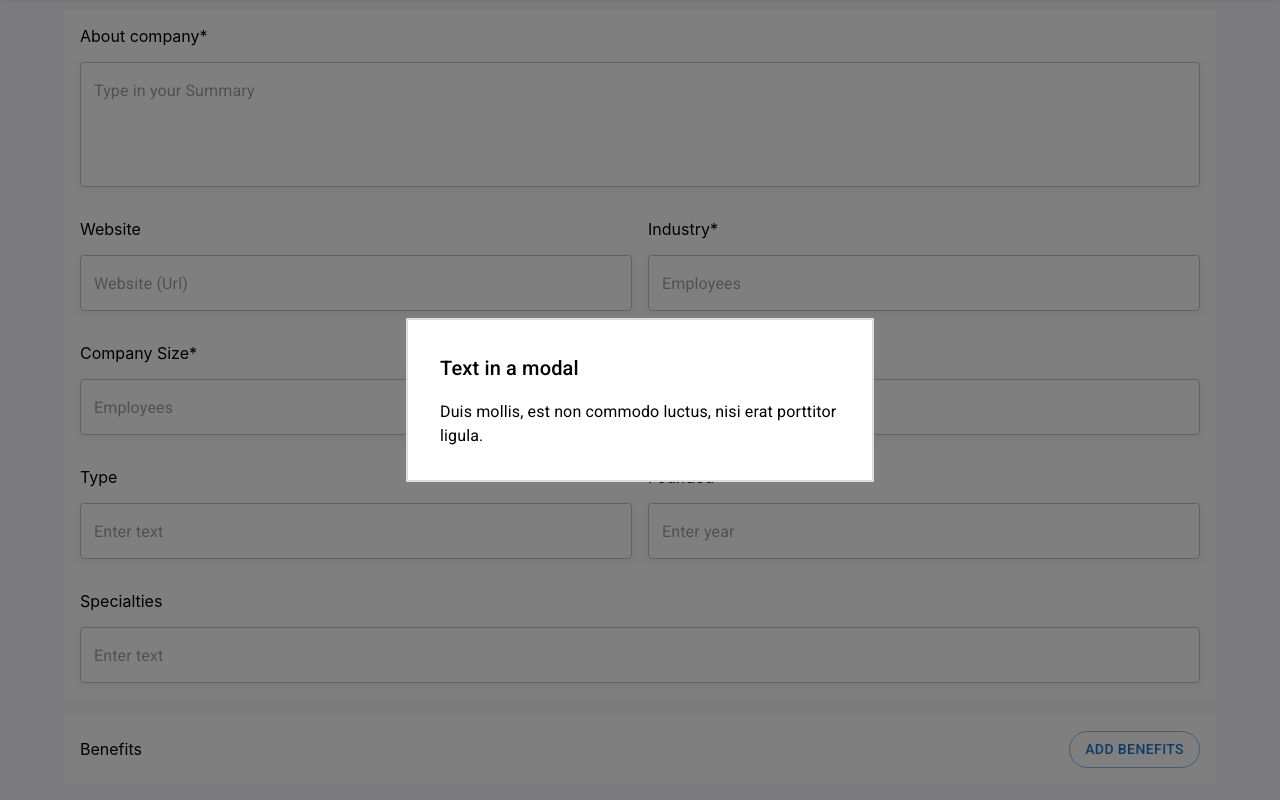
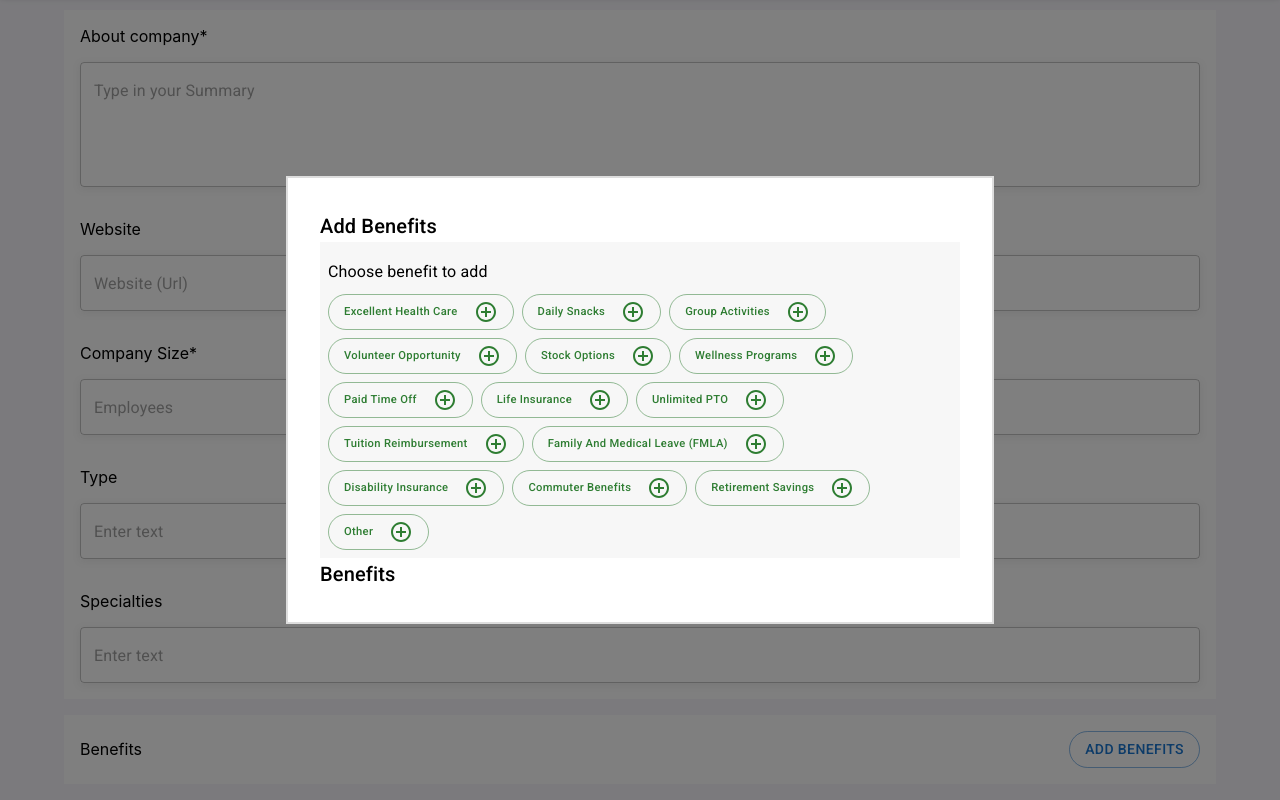
Before and after one commit to apelmahmudDev/rapid, a React (Create React App) app: page / in a window 1280 px wide. Both pictures are taken after a click on the button "ADD BENEFITS". Shown: the part 62-862 px from the top of the page. Built offline with nearby package versions, Linux system fonts and the light colour scheme.

Commit message:
Benefit done without complete color

```diff
--- a/src/components/RapidModal/RapidModal.js
+++ b/src/components/RapidModal/RapidModal.js
@@ -1,19 +1,31 @@
-import { Modal, Typography } from "@mui/material";
+import { Button, Modal, Typography } from "@mui/material";
+import { makeStyles } from "@mui/styles";
 import { Box } from "@mui/system";
+import ControlPointIcon from "@mui/icons-material/ControlPoint";
+import { benefitOptions } from "../../data/benefitOptions";
 
 const style = {
 	position: "absolute",
 	top: "50%",
 	left: "50%",
 	transform: "translate(-50%, -50%)",
-	width: 400,
+	width: "50%",
 	bgcolor: "#fff",
 	border: "2px solid #ddd",
 	boxShadow: 24,
 	p: 4,
 };
 
+const useStyles = makeStyles({
+	benefitsBtn: {
+		fontSize: "0.7rem",
+		textTransform: "capitalize",
+	},
+});
+
 const RapidModal = ({ open, handleClose }) => {
+	const classes = useStyles();
+
 	return (
 		<Modal
 			open={open}
@@ -23,10 +35,45 @@ const RapidModal = ({ open, handleClose }) => {
 		>
 			<Box sx={style}>
 				<Typography id="modal-modal-title" variant="h6" component="h2">
-					Text in a modal
+					Add Benefits
 				</Typography>
-				<Typography id="modal-modal-description" sx={{ mt: 2 }}>
-					Duis mollis, est non commodo luctus, nisi erat porttitor ligula.
+
+				{/* Choose benefit to add */}
+				<Box component="div" sx={{ bgcolor: "#f7f7f7", p: 1 }}>
+					<Typography variant="subtitle1" sx={{ py: 1 }}>
+						Choose benefit to add
+					</Typography>
+					<Box
+						component="div"
+						sx={{
+							display: "flex",
+							flexWrap: "wrap",
+							gap: 1,
+						}}
+					>
+						{benefitOptions?.map((benefit) => (
+							<Button
+								key={benefit.id}
+								sx={{
+									display: "flex",
+									gap: 2,
+									alignItems: "center",
+									borderRadius: 16,
+								}}
+								variant="outlined"
+								color="success"
+								className={classes.benefitsBtn}
+							>
+								<span>{benefit.benefit}</span>
+								<ControlPointIcon />
+							</Button>
+						))}
+					</Box>
+				</Box>
+
+				{/* Benefits */}
+				<Typography variant="h6" component="h2">
+					Benefits
 				</Typography>
 			</Box>
 		</Modal>
--- /dev/null
+++ b/src/data/benefitOptions.js
@@ -0,0 +1,17 @@
+export const benefitOptions = [
+	{ id: 1, benefit: "Excellent Health Care" },
+	{ id: 2, benefit: "Daily Snacks" },
+	{ id: 3, benefit: "Group Activities" },
+	{ id: 4, benefit: "Volunteer Opportunity" },
+	{ id: 5, benefit: "Stock Options" },
+	{ id: 6, benefit: "Wellness Programs" },
+	{ id: 7, benefit: "Paid Time off" },
+	{ id: 8, benefit: "Life Insurance" },
+	{ id: 9, benefit: "Unlimited PTO" },
+	{ id: 10, benefit: "Tuition Reimbursement" },
+	{ id: 11, benefit: "Family and Medical Leave (FMLA)" },
+	{ id: 12, benefit: "Disability Insurance" },
+	{ id: 13, benefit: "Commuter Benefits" },
+	{ id: 14, benefit: "Retirement Savings" },
+	{ id: 15, benefit: "Other" },
+];
```
